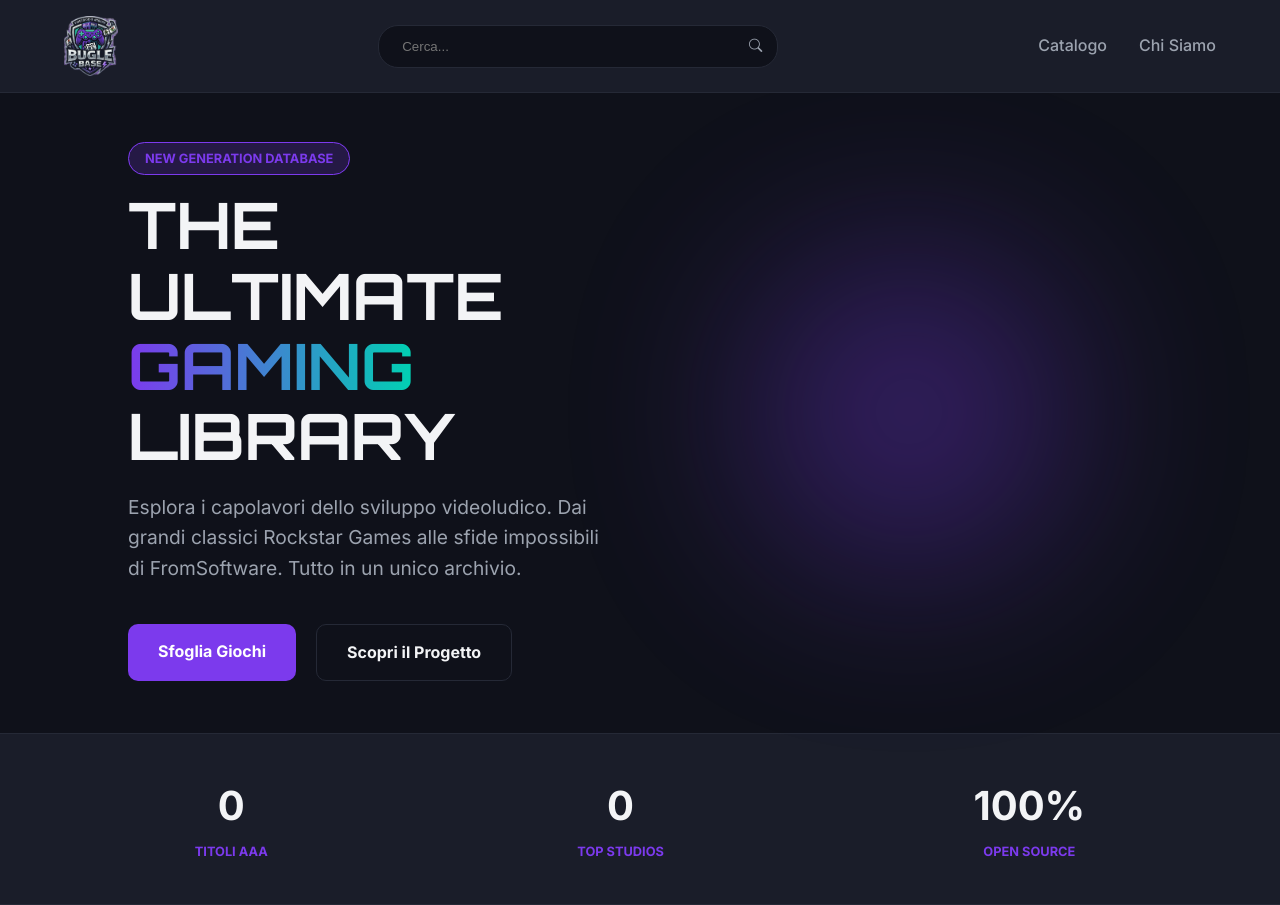
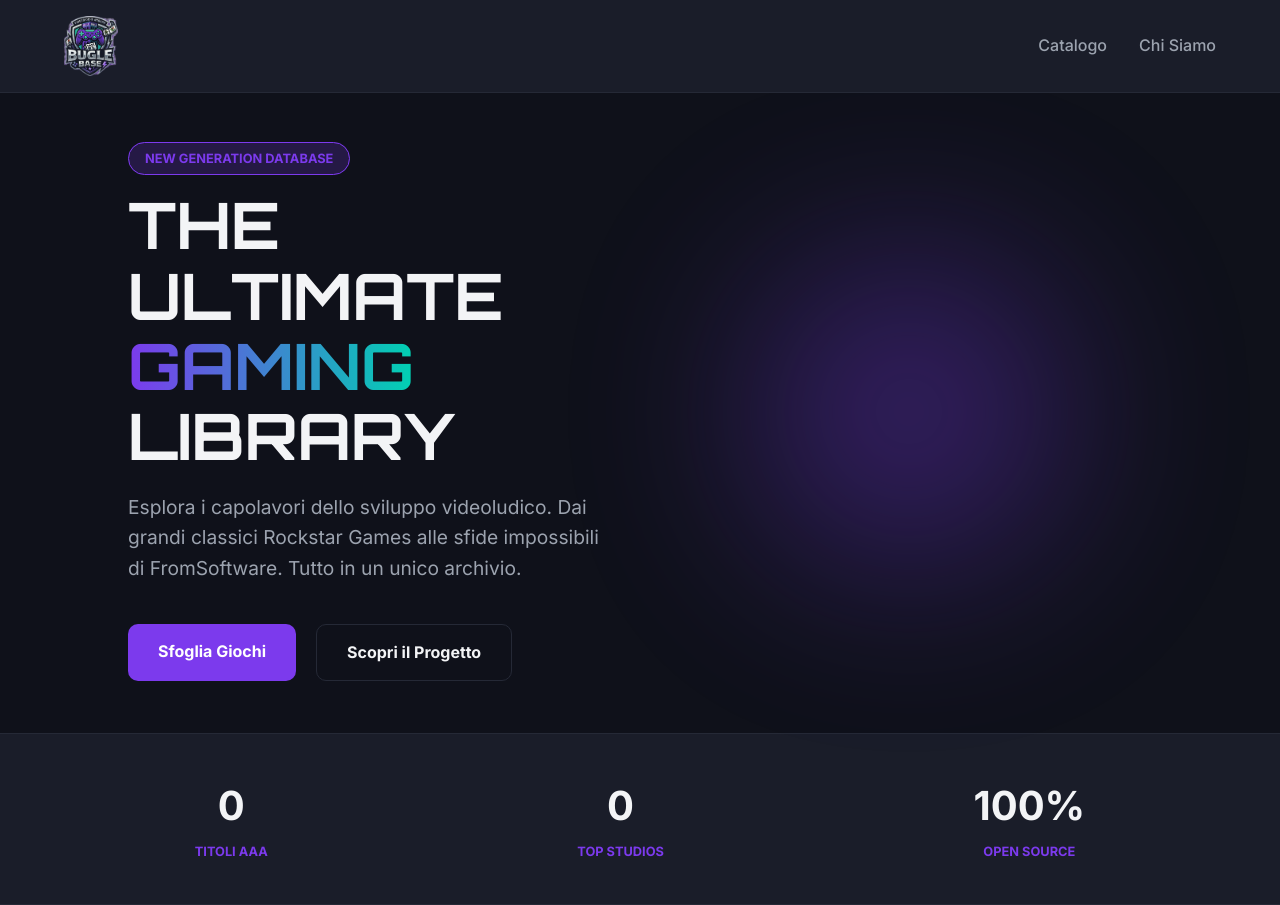
Before and after one commit to maksbernatskyy/bugleBase-front, a React (Vite) app: page / in a window 1280 px wide. Built offline with nearby package versions, Linux system fonts and the light colour scheme; no server answers.

Commit message:
remove search bar from Header component and associated styles

```diff
--- a/src/components/Header.jsx
+++ b/src/components/Header.jsx
@@ -12,11 +12,6 @@
           </Link>
         </div>
 
-        <div className="search-bar">
-            <input type="text" placeholder="Cerca..."/>
-            <button><i className="bi bi-search"></i></button>
-        </div>
-
         <nav className="nav-menu">
             <Link to='/games' className="nav-link">Catalogo</Link>
             <Link to='/chisiamo' className="nav-link">Chi Siamo</Link>
--- a/src/index.css
+++ b/src/index.css
@@ -68,31 +68,6 @@
     opacity: 1;
     transform: translateY(0);
   }
-}
-
-.search-bar {
-  display: flex;
-  flex: 0 1 400px;
-  margin: 0 2rem;
-  background-color: var(--bg-main);
-  border-radius: 20px;
-  padding: 5px 15px;
-  border: 1px solid var(--bg-soft);
-}
-
-.search-bar input {
-  background: transparent;
-  border: none;
-  color: var(--text-main);
-  padding: 8px;
-  width: 100%;
-  outline: none;
-}
-
-.search-bar button {
-  background: transparent;
-  border: none;
-  color: var(--text-muted);
 }
 
 .nav-menu {
```
